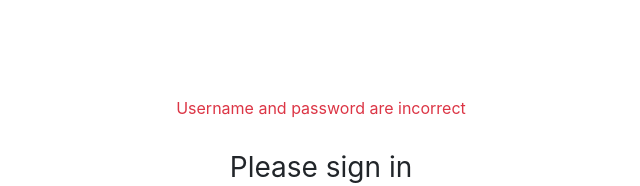
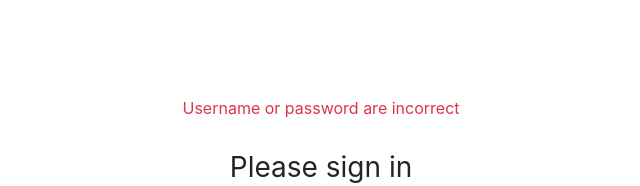
Before and after one commit to Higgins723/higginsroofing, a React (Create React App) app: page / in a window 1280 px wide. Both pictures are taken after typing "Sample", "Sample123" into the empty fields and a click on the button "Sign in". Shown: the top 186 px of the page, without its empty margins (319-959 px from the left). Built offline with nearby package versions, Linux system fonts and the light colour scheme; no server answers.

Commit message:
login successful

```diff
--- a/package.json
+++ b/package.json
@@ -4,6 +4,7 @@
   "private": true,
   "dependencies": {
     "axios": "^0.19.0",
+    "lodash": "^4.17.11",
     "moment": "^2.24.0",
     "node-sass": "^4.12.0",
     "react": "^16.8.6",
--- a/src/App.js
+++ b/src/App.js
@@ -4,14 +4,20 @@ import Login from './components/Login';
 import './App.scss';
 
 const App = () => {
-  const [isAuthenticated] = useState(false);
+  const [isAuthenticated, setAuthenticated] = useState(false);
+  const [userData, setUserData] = useState({});
+
+  const login = (d) => {
+    setUserData(d);
+    setAuthenticated(true);
+  }
 
   return (
     <div>
       {isAuthenticated ? (
-        <Home />
+        <Home userData={userData} />
       ) : (
-        <Login />
+        <Login login={login} />
       )}
     </div>
   );
--- a/src/components/Login.js
+++ b/src/components/Login.js
@@ -8,13 +8,14 @@ const Login = (props) => {
   const [loading, setLoading] = useState(false);
 
   const handleSuccess = (response) => {
-    console.log(response.data);
+    setLoading(false);
+    props.login(response.data);
   }
 
   const handleError = (error) => {
     setPassword('');
     setError(true);
-    console.log(error, 'failed');
+    setLoading(false);
   }
 
   const onSubmit = (e) => {
@@ -29,9 +30,6 @@ const Login = (props) => {
       })
       .catch(error => {
         handleError(error);
-      })
-      .finally(() => {
-        setLoading(false);
       });
   }
 
@@ -43,7 +41,7 @@ const Login = (props) => {
         </div>
       ) : (
         <div>
-          {hasError && <p className="text-danger">Username and password are incorrect</p>}
+          {hasError && <p className="text-danger">Username or password are incorrect</p>}
           <form onSubmit={onSubmit} className="form-signin">
             <h1 className="h3 mb-3 font-weight-normal">Please sign in</h1>
             <label className="sr-only">Username</label>
```
